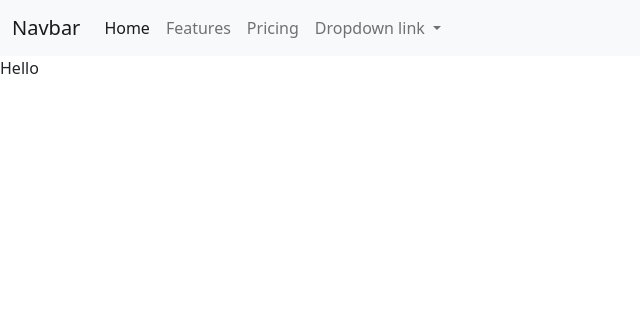
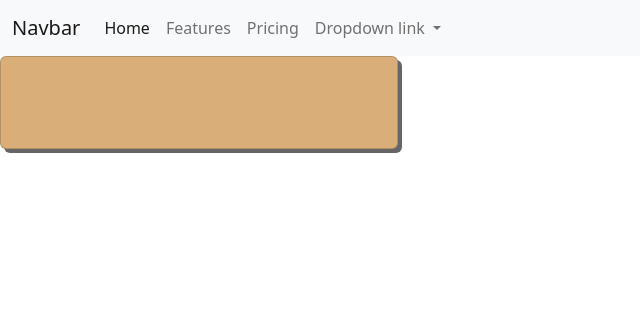
Before and after one commit to emoltz/concerts-app, a Django app: page /concerts/ in a window 1280 px wide. Shown: the top 316 px of the page, without its empty margins (0-640 px from the left). Run offline with Django 4.2, Linux system fonts and the light colour scheme.

Commit message:
custom css added

```diff
--- a/src/concertlistings/templates/concert_list.html
+++ b/src/concertlistings/templates/concert_list.html
@@ -2,7 +2,7 @@
 
 {% block content %}
 
-<div class="test">Hello</div>
+<div class="card"></div>
 
 
 {% endblock %}
--- a/src/static/css/styles.css
+++ b/src/static/css/styles.css
@@ -0,0 +1,26 @@
+:root{
+    --card1: #D9AE79;
+    --card2: #A3B9C9;
+    --card3: #8A9B86;
+
+    --card1accent: #B48F62;
+    --card2accent: #788894;
+    --card3accent: #4C5949;
+
+    --date-text: 'Impact', sans-serif;
+    --date-font-style: normal;
+    --date-font-size: 46px;
+    --date-font-weight: 400;
+    --date-line-height: 42px;
+}
+
+.card{
+    position: absolute;
+    background-color: var(--card1);
+    box-shadow: 4px 4px 0 rgba(0,0,0,0.6);
+    border-radius: 6px;
+
+    width: 398px;
+    height: 93px;
+
+}
```
